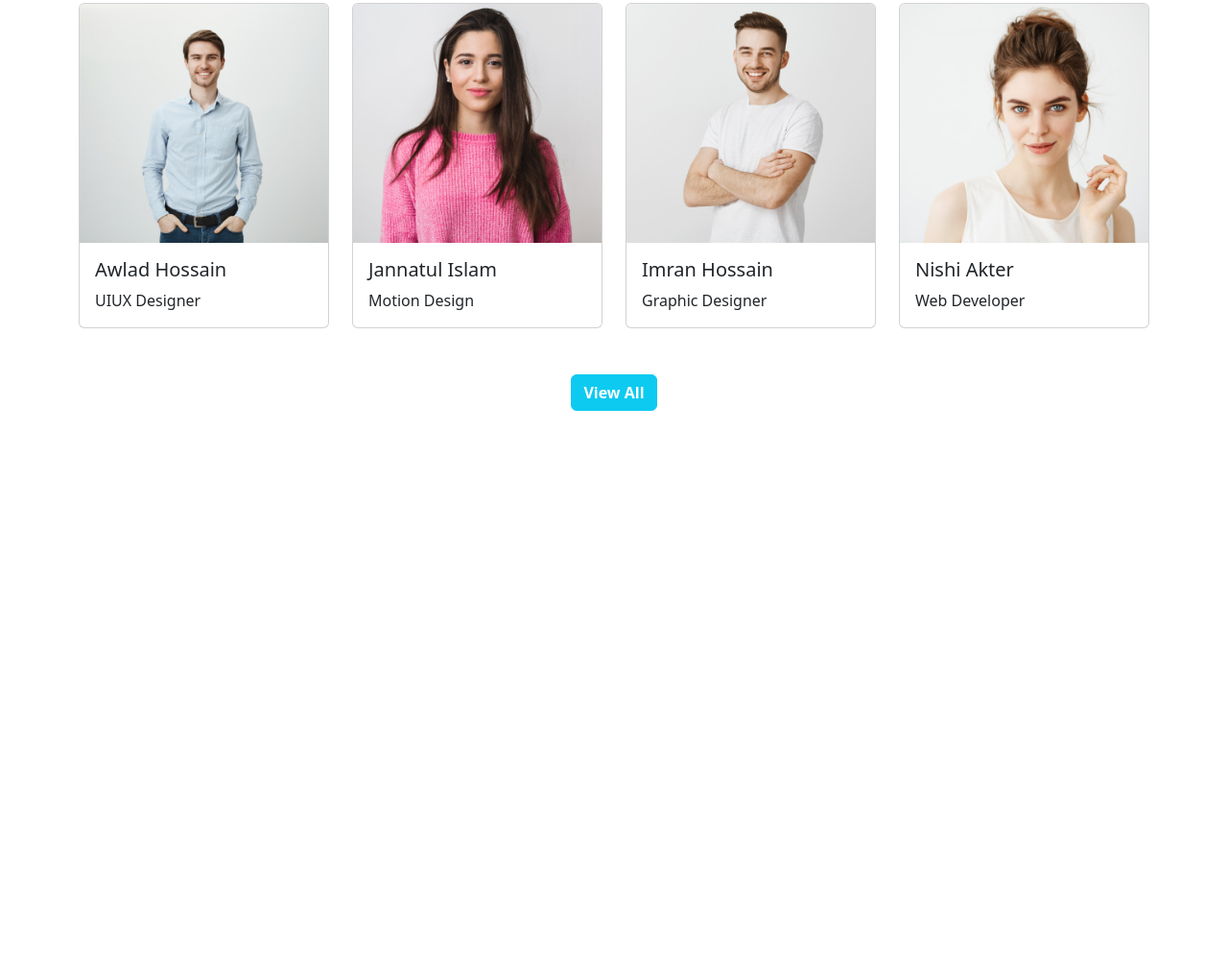
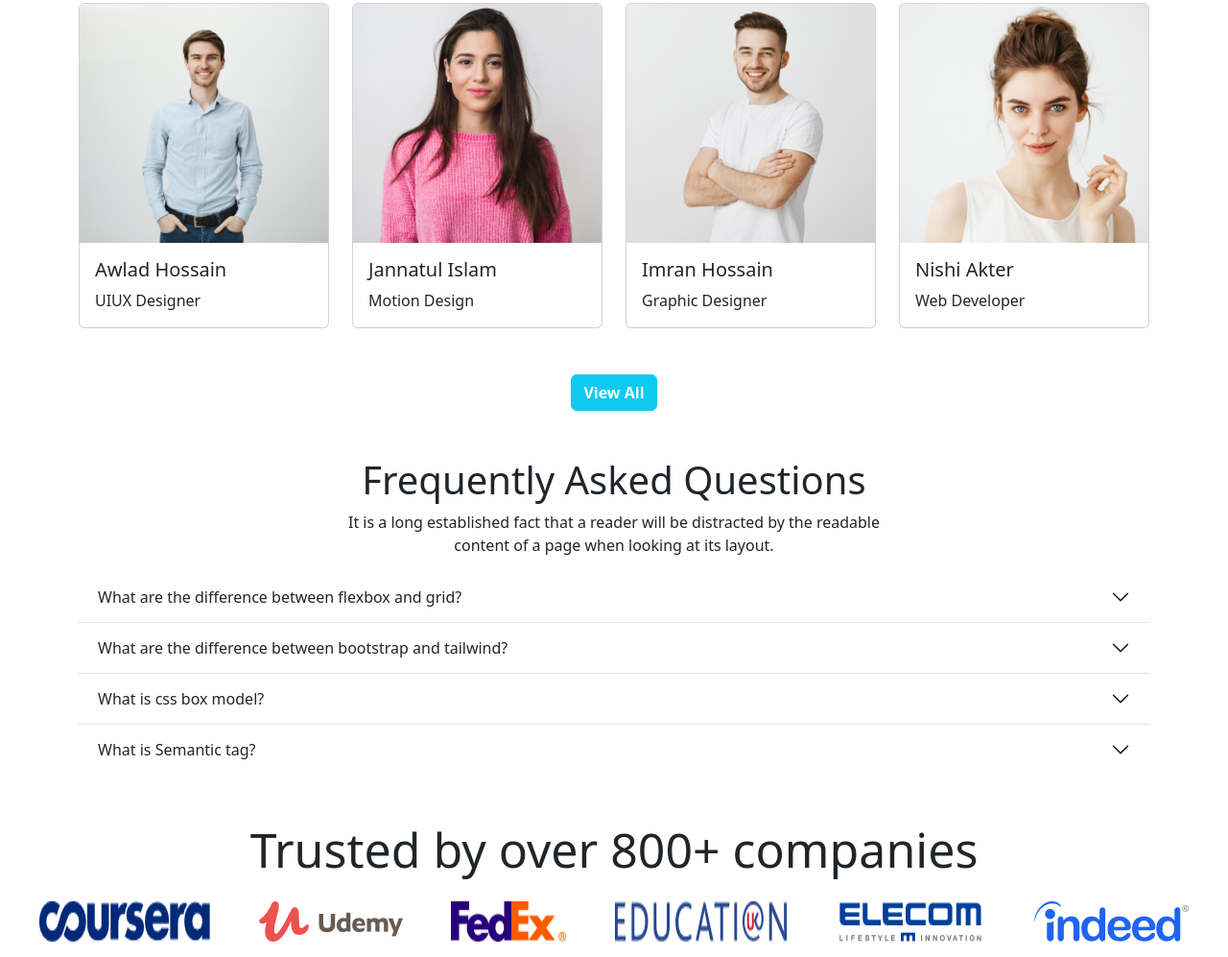
Before and after one commit to hrrajon/my-tech-website, a plain HTML site: page index.html in a window 1280 px wide. Shown: the part 2983-3980 px from the top of the page at 96% size. Before the commit the page ends 3459 px from the top, so only its background shows below. Drawn offline with nearby package versions, Linux system fonts and the light colour scheme.

Commit message:
Company added

```diff
--- a/index.html
+++ b/index.html
@@ -326,10 +326,73 @@
         </section>
         <!-- Seccessfull Students End -->
         <!-- Question Section start  -->
-        <section>
-
+        <section class="container mb-5">
+          <div class="text-center">
+            <h1>Frequently Asked Questions</h1>
+            <p>It is a long established fact that a reader will be distracted by the readable <br>
+            content of a page when looking at its layout.</p>
+          </div>
+          <div class="accordion accordion-flush" id="accordionFlushExample">
+            <!-- Accordion Item #1 -->
+            <div class="accordion-item">
+              <h2 class="accordion-header" id="flush-headingOne">
+                <button class="accordion-button collapsed" type="button" data-bs-toggle="collapse" data-bs-target="#flush-collapseOne" aria-expanded="false" aria-controls="flush-collapseOne">
+                  What are the difference between flexbox and grid?
+                </button>
+              </h2>
+              <div id="flush-collapseOne" class="accordion-collapse collapse" aria-labelledby="flush-headingOne" data-bs-parent="#accordionFlushExample">
+                <div class="accordion-body">The basic difference between CSS Grid Layout and CSS Flexbox Layout is that flexbox was designed for layout in one dimension - either a row or a column. Grid was designed for two-dimensional layout - rows, and columns at the same time.</div>
+              </div>
+            </div>
+            <!-- Accordion Item #2 -->
+            <div class="accordion-item">
+              <h2 class="accordion-header" id="flush-headingTwo">
+                <button class="accordion-button collapsed" type="button" data-bs-toggle="collapse" data-bs-target="#flush-collapseTwo" aria-expanded="false" aria-controls="flush-collapseTwo">
+                  What are the difference between bootstrap and tailwind?
+                </button>
+              </h2>
+              <div id="flush-collapseTwo" class="accordion-collapse collapse" aria-labelledby="flush-headingTwo" data-bs-parent="#accordionFlushExample">
+                <div class="accordion-body">The main difference between TailwindCSS and Bootstrap is that Tailwind CSS is not a UI kit. Unlike UI kits such as Bootstrap, Bulma, and Foundation, Tailwind CSS doesn't have a default theme or built-in UI components. Instead, it comes with predesigned widgets you can use to build your site from scratch.</div>
+              </div>
+            </div>
+            <!-- Accordion Item #3 -->
+            <div class="accordion-item">
+              <h2 class="accordion-header" id="flush-headingThree">
+                <button class="accordion-button collapsed" type="button" data-bs-toggle="collapse" data-bs-target="#flush-collapseThree" aria-expanded="false" aria-controls="flush-collapseThree">
+                  What is css box model?
+                </button>
+              </h2>
+              <div id="flush-collapseThree" class="accordion-collapse collapse" aria-labelledby="flush-headingThree" data-bs-parent="#accordionFlushExample">
+                <div class="accordion-body">The CSS box model is a container that contains multiple properties including borders, margin, padding, and the content itself. It is used to create the design and layout of web pages. It can be used as a toolkit for customizing the layout of different elements. The web browser renders every element as a rectangular box according to the CSS box model. Box-Model has multiple properties in CSS.</div>
+              </div>
+            </div>
+            <!-- Accordion Item #4 -->
+            <div class="accordion-item">
+              <h2 class="accordion-header" id="flush-headingFour">
+                <button class="accordion-button collapsed" type="button" data-bs-toggle="collapse" data-bs-target="#flush-collapseFour" aria-expanded="false" aria-controls="flush-collapseThree">
+                  What is Semantic tag?
+                </button>
+              </h2>
+              <div id="flush-collapseFour" class="accordion-collapse collapse" aria-labelledby="flush-headingFour" data-bs-parent="#accordionFlushExample">
+                <div class="accordion-body">Semantic HTML5 addresses this shortcoming by defining specific tags to indicate clearly what role is played by the content those tags contain. That explicit information helps robots/crawlers like Google and Bing to better understand which content is important, which is a subsidiary, which is for navigation, and so on.</div>
+              </div>
+            </div>
+          </div>
         </section>
         <!-- Question Section End -->
+        <!-- companies start  -->
+        <section class="text-center">
+          <h1 class="custom-font">Trusted by over 800+ companies</h1>
+          <div class="d-flex justify-content-around p-3">
+            <img src="images/company/company-1.png" alt="">
+            <img src="images/company/company-2.png" alt="">
+            <img src="images/company/company-3.png" alt="">
+            <img src="images/company/company-4.png" alt="">
+            <img src="images/company/company-5.png" alt="">
+            <img src="images/company/company-6.png" alt="">
+          </div>
+        </section>
+        <!-- companies End  -->
     </main>
 
     <script src="https://cdn.jsdelivr.net/npm/bootstrap@5.2.0/dist/js/bootstrap.bundle.min.js" integrity="sha384-A3rJD856KowSb7dwlZdYEkO39Gagi7vIsF0jrRAoQmDKKtQBHUuLZ9AsSv4jD4Xa" crossorigin="anonymous"></script>
```
